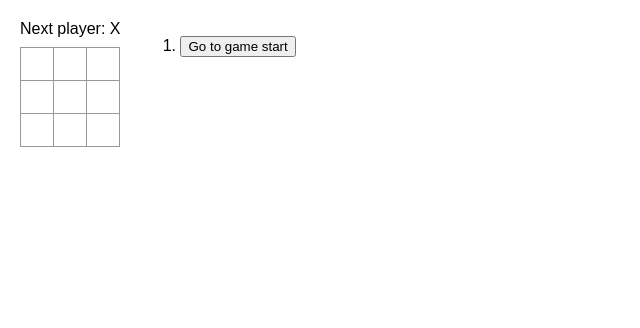
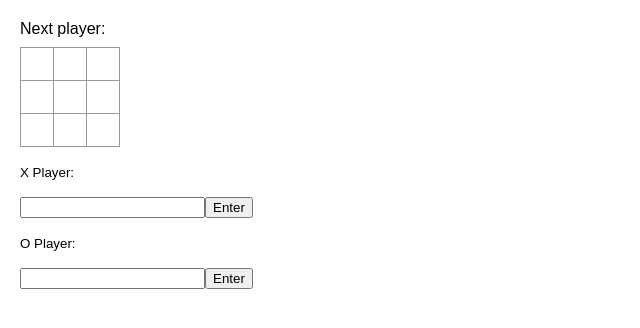
Before and after one commit to DumitruDruta/FOSS, a React (Create React App) app: page / in a window 1280 px wide. Shown: the top 328 px of the page, without its empty margins (0-640 px from the left). Built offline with nearby package versions, Linux system fonts and the light colour scheme.

Commit message:
correct commit

```diff
--- a/src/App.js
+++ b/src/App.js
@@ -8,7 +8,24 @@ function Square({ value, onSquareClick }) {
   );
 }
 
-function Board({ xIsNext, squares, onPlay }) {
+export default function Board() {
+  const [xIsNext, setXIsNext] = useState(true);
+  const [squares, setSquares] = useState(Array(9).fill(null));
+
+  const [xname, setXName] = useState('');
+  const [enteredNameX, setenteredNameX] = useState(xname);
+  const [oname, setOName] = useState('');
+  const [enteredNameO, setEnteredNameO] = useState(oname);
+
+  function handleClicknameX(e) {
+    setenteredNameX(xname);
+    setXName('');
+  }
+  function handleClicknameO(e) {
+    setEnteredNameO(oname);
+    setOName('');
+  }
+
   function handleClick(i) {
     if (calculateWinner(squares) || squares[i]) {
       return;
@@ -19,15 +36,20 @@ function Board({ xIsNext, squares, onPlay }) {
     } else {
       nextSquares[i] = 'O';
     }
-    onPlay(nextSquares);
+    setSquares(nextSquares);
+    setXIsNext(!xIsNext);
   }
 
   const winner = calculateWinner(squares);
   let status;
-  if (winner) {
-    status = 'Winner: ' + winner;
-  } else {
-    status = 'Next player: ' + (xIsNext ? 'X' : 'O');
+  if (winner == 'O') {
+    status = 'Winner: ' + enteredNameO;
+  }
+  else if (winner == 'X') {
+    status = 'Winner: ' + enteredNameX;
+  }
+  else {
+    status = 'Next player: ' + (xIsNext ? enteredNameX : enteredNameO);
   }
 
   return (
@@ -48,49 +70,17 @@ function Board({ xIsNext, squares, onPlay }) {
         <Square value={squares[7]} onSquareClick={() => handleClick(7)} />
         <Square value={squares[8]} onSquareClick={() => handleClick(8)} />
       </div>
+
+      <div>
+        <p><small>X Player: {enteredNameX}</small></p>
+        <input type='text' onChange={(e) => setXName(e.target.value)} value={xname} />
+        <button onClick={handleClicknameX}>Enter</button>
+
+        <p><small>O Player: {enteredNameO}</small></p>
+        <input type='text' onChange={(e) => setOName(e.target.value)} value={oname} />
+        <button onClick={handleClicknameO}>Enter</button>
+      </div>
     </>
-  );
-}
-
-export default function Game() {
-  const [history, setHistory] = useState([Array(9).fill(null)]);
-  const [currentMove, setCurrentMove] = useState(0);
-  const xIsNext = currentMove % 2 === 0;
-  const currentSquares = history[currentMove];
-
-  function handlePlay(nextSquares) {
-    const nextHistory = [...history.slice(0, currentMove + 1), nextSquares];
-    setHistory(nextHistory);
-    setCurrentMove(nextHistory.length - 1);
-  }
-
-  function jumpTo(nextMove) {
-    setCurrentMove(nextMove);
-  }
-
-  const moves = history.map((squares, move) => {
-    let description;
-    if (move > 0) {
-      description = 'Go to move #' + move;
-    } else {
-      description = 'Go to game start';
-    }
-    return (
-      <li key={move}>
-        <button onClick={() => jumpTo(move)}>{description}</button>
-      </li>
-    );
-  });
-
-  return (
-    <div className="game">
-      <div className="game-board">
-        <Board xIsNext={xIsNext} squares={currentSquares} onPlay={handlePlay} />
-      </div>
-      <div className="game-info">
-        <ol>{moves}</ol>
-      </div>
-    </div>
   );
 }
 
```
Also changed, not shown: App.js (deleted, +0 -105 lines).
